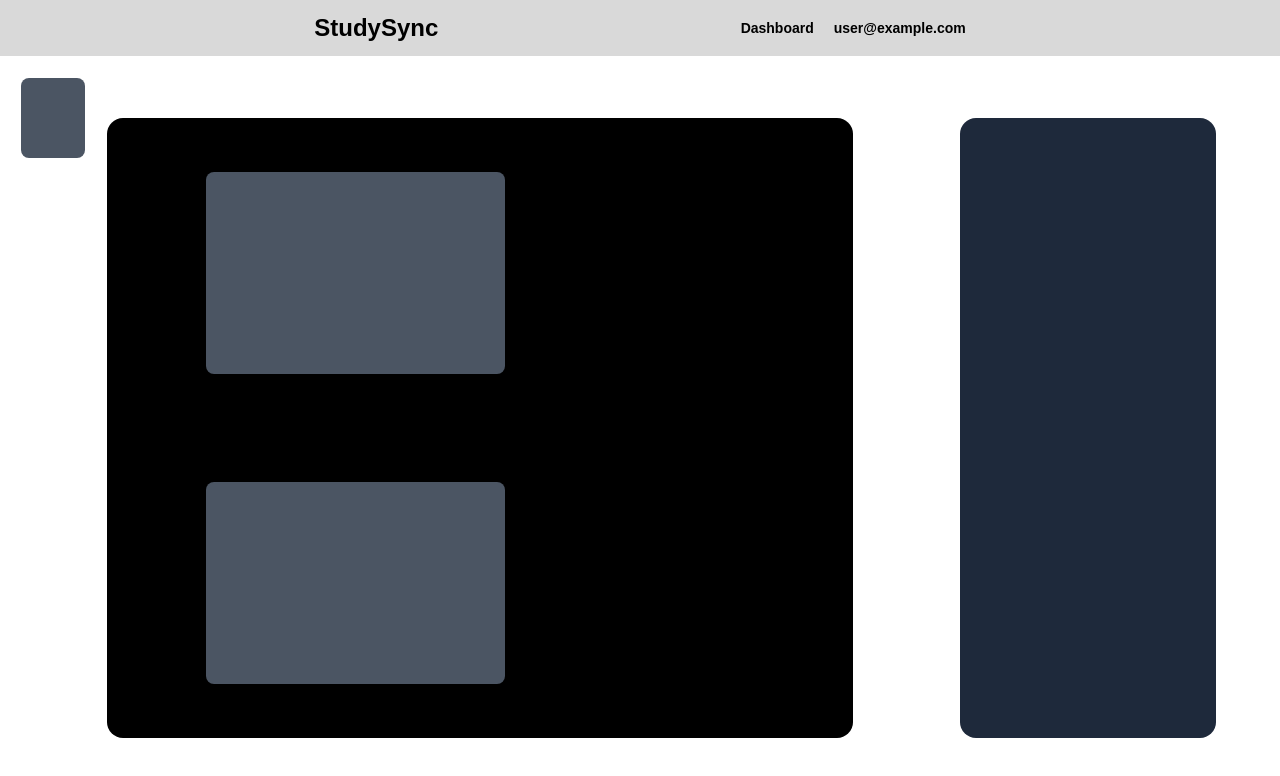
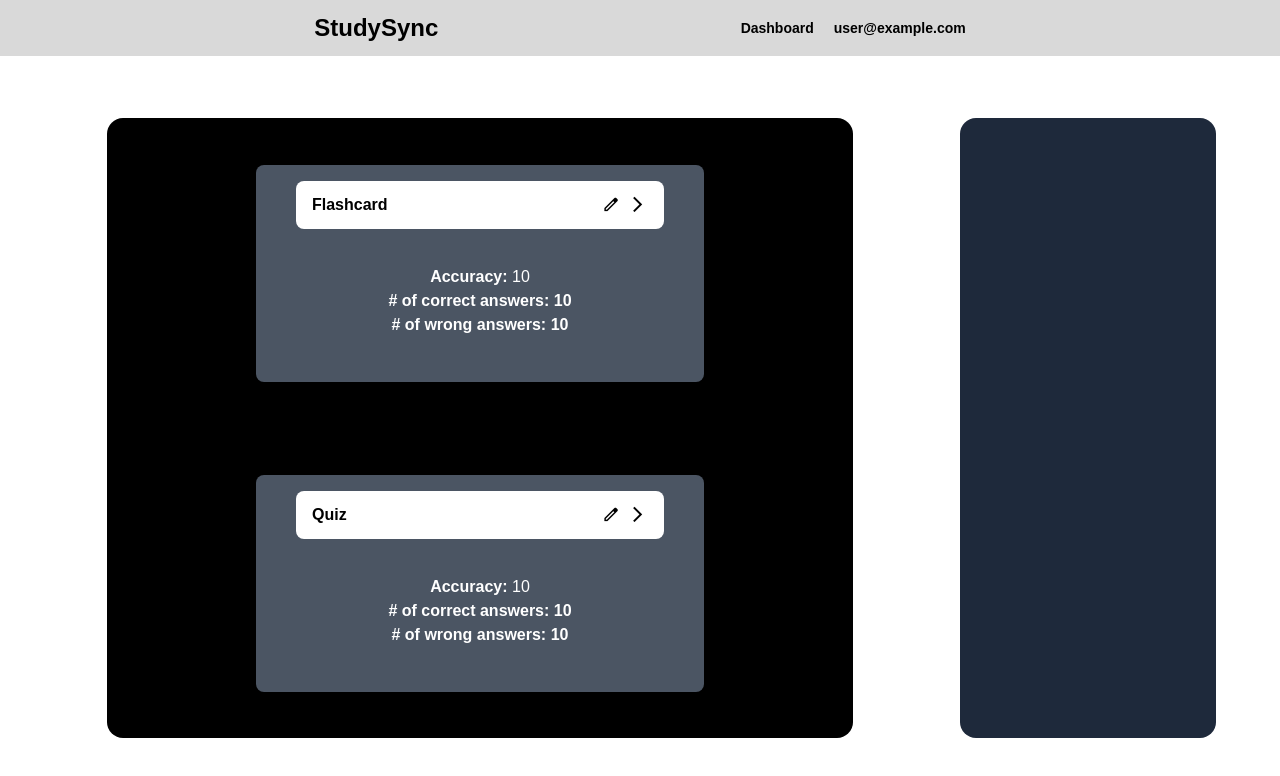
Before and after one commit to phatphumt/StudySync-NSC2024, a React (Vite) app: page /dashboard in a window 1280 px wide. Shown: the top 776 px of the page. Built offline with nearby package versions, Linux system fonts and the light colour scheme; no server answers; sample sign-in values are in the browser's storage.

Commit message:
some changes in dashboard (added some card)

```diff
--- /dev/null
+++ b/src/components/DashboardCard.tsx
@@ -0,0 +1,53 @@
+import React from 'react';
+import { useAuth } from '../context/AuthContext';
+import { Data } from '../configs/stuff';
+
+interface Props {
+	children: React.ReactNode;
+	stats: Data;
+}
+
+const DashboardCard = ({ children, stats }: Props) => {
+	const authstuff = useAuth();
+	return (
+		<div
+			className="flex items-center justify-center col-span-2"
+			onClick={() => {
+				if (confirm('log out?')) authstuff?.logout();
+			}}
+		>
+			<div className="w-[60%] bg-gray-600 rounded-lg h-[70%]">
+				<div className="flex items-center justify-between py-3 mx-10 mt-4 bg-white rounded-lg">
+					<span className="ml-4 font-bold">{children}</span>
+					<span className="flex gap-2 mr-4">
+						<span className="material-symbols-outlined dashb-ico">edit</span>
+						<span className="material-symbols-outlined dashb-ico">
+							arrow_forward_ios
+						</span>
+					</span>
+				</div>
+				<div className="flex items-center justify-center h-2/3">
+					<div className="text-center text-white">
+						<span>
+							<span className="font-semibold">Accuracy:</span> {stats.accuracy}
+						</span>
+						<br />
+						<span>
+							<span className="font-semibold">
+								# of correct answers: {stats.correct}
+							</span>
+						</span>
+						<br />
+						<span>
+							<span className="font-semibold">
+								# of wrong answers: {stats.wrong}
+							</span>
+						</span>
+					</div>
+				</div>
+			</div>
+		</div>
+	);
+};
+
+export default DashboardCard;
--- a/src/configs/stuff.ts
+++ b/src/configs/stuff.ts
@@ -1,3 +1,9 @@
+interface Data {
+	accuracy: number;
+	correct: number;
+	wrong: number;
+}
+
 const aboutContent = [
 	{
 		title: 'วางแผน',
@@ -20,12 +26,12 @@ const signInForm = [
 	{
 		name: 'email',
 		text: 'Email',
-        type: 'email'
+		type: 'email',
 	},
 	{
 		name: 'password',
 		text: 'Password',
-        type: 'password'
+		type: 'password',
 	},
 ];
 
@@ -48,3 +54,4 @@ const signUpForm = [
 ];
 
 export { aboutContent, signInForm, signUpForm };
+export type { Data };
--- a/src/index.css
+++ b/src/index.css
@@ -84,3 +84,14 @@ a:visited {
 		transform: rotate(360deg);
 	}
 }
+
+.dashb-ico {
+	font-size: 1.2rem;
+	line-height: normal;
+	transition: all 100ms;
+	cursor: pointer;
+}
+
+.dashb-ico:hover {
+	scale: 1.1;
+}
--- a/src/pages/Dashboard.tsx
+++ b/src/pages/Dashboard.tsx
@@ -1,3 +1,4 @@
+import DashboardCard from '../components/DashboardCard';
 import { useAuth } from '../context/AuthContext';
 
 const Dashboard = () => {
@@ -5,19 +6,13 @@ const Dashboard = () => {
 	return (
 		<>
 			<div className="grid grid-cols-12 grid-rows-12 h--full--nav place-items-">
-				<div className="grid grid-cols-3 col-start-2 col-end-9 grid-rows-2 row-start-2 bg-black row-end-10 rounded-2xl">
-					<div
-						className="flex items-center justify-center col-span-2"
-						onClick={() => authstuff?.logout()}
-					>
-						<div className="w-[60%] bg-gray-600 rounded-lg h-[65%]"></div>
-					</div>
-					<div className="flex items-center justify-center col-span-2">
-						<div className="w-[60%] bg-gray-600 rounded-lg h-[65%]"></div>
-					</div>
-				</div>
-				<div className="flex items-center justify-center row-span-2">
-					<div className="w-[60%] bg-gray-600 rounded-lg h-[65%]"></div>
+				<div className="grid grid-cols-2 col-start-2 col-end-9 grid-rows-2 row-start-2 bg-black row-end-10 rounded-2xl">
+					<DashboardCard stats={{ accuracy: 10, wrong: 10, correct: 10 }}>
+						Flashcard
+					</DashboardCard>
+					<DashboardCard stats={{ accuracy: 10, wrong: 10, correct: 10 }}>
+						Quiz
+					</DashboardCard>
 				</div>
 				<div className="col-start-10 col-end-12 row-start-2 bg-slate-800 row-end-10 rounded-2xl place-items-center w-[120%]"></div>
 			</div>
```
